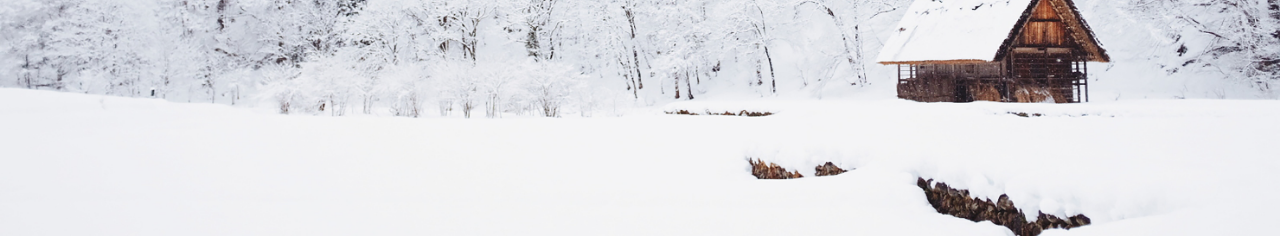
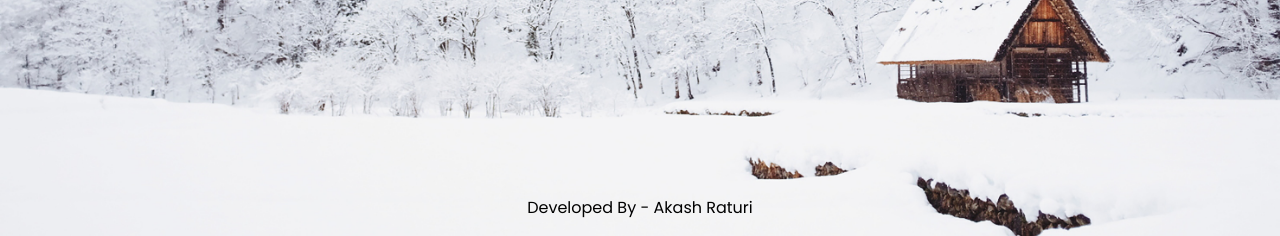
Before and after one commit to akashhraturi/countdown-timer, a PHP site: page / in a window 1280 px wide. Shown: the part 564-800 px from the top of the page. Run offline with PHP 8.4, Linux system fonts and the light colour scheme.

Commit message:
changing req files

```diff
--- a/index.html
+++ b/index.html
@@ -28,5 +28,6 @@
                 <span>seconds</span>
             </div>
         </div>
+        <p class='foot'>Developed By - Akash Raturi</p>
     </body>
 </html>
--- a/style.css
+++ b/style.css
@@ -42,3 +42,8 @@ h1 {
 .countdown-el span {
     font-size: 1.3rem;
 }
+
+.foot {
+    position: fixed;
+    bottom: 0;
+}
```
